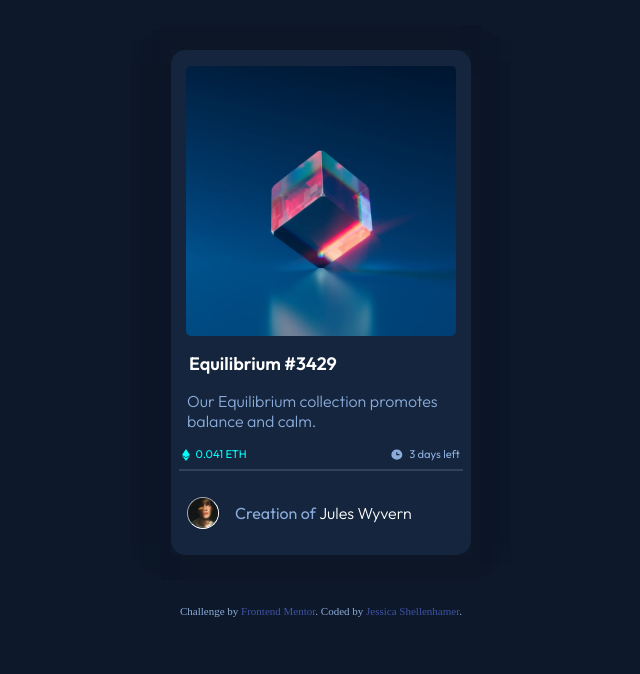
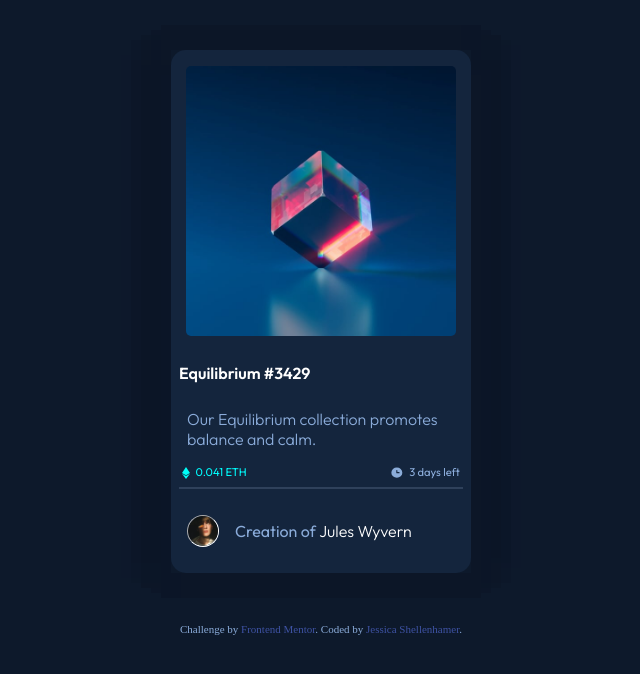
Before and after one commit to perezjprz19/FrontEndMentor-NFT-Challenge, a plain HTML site: page index.html in a window 1280 px wide. Shown: the whole page, without its empty margins (319-959 px from the left). Drawn offline with Linux system fonts and the light colour scheme.

Commit message:
updated accessibility issues

```diff
--- a/index.html
+++ b/index.html
@@ -37,28 +37,28 @@
       </div>
 
 
-      <a href="#" class="card-heading">Equilibrium #3429</a>
+      <a href="#" class="card-heading"><h1>Equilibrium #3429</h1></a>
 
 
       <p class="card-text">
         Our Equilibrium collection promotes balance and calm.
       </p>
 
-      <section class="card-bottom">
+      <div class="card-bottom">
         <span class="left"><img src="images/icon-ethereum.svg" alt="ethereum" class="ethereum">0.041 ETH</span>
 
         <span class="time">
           <img src="images/icon-clock.svg" alt="clock" class="clock">
           3 days left
         </span>
-      </section>
+      </div>
 
       <hr>
 
-      <section class="card-footer">
+      <div class="card-footer">
         <img src="images/image-avatar.png" alt="Jules Wyvern" class="avatar">
         <p>Creation of <a href ="#"class="creator">Jules Wyvern</a></p>
-      </section>
+      </div>
     </div>
   </div>
 </main>
--- a/styles.css
+++ b/styles.css
@@ -165,7 +165,7 @@ p {
   color: var(--heading-color);
   font-weight: 600;
   margin: auto 1em;
-  font-size: 18px;
+  font-size: 8px;
   display: flex;
   align-items: flex-start;
   width: auto;
```
